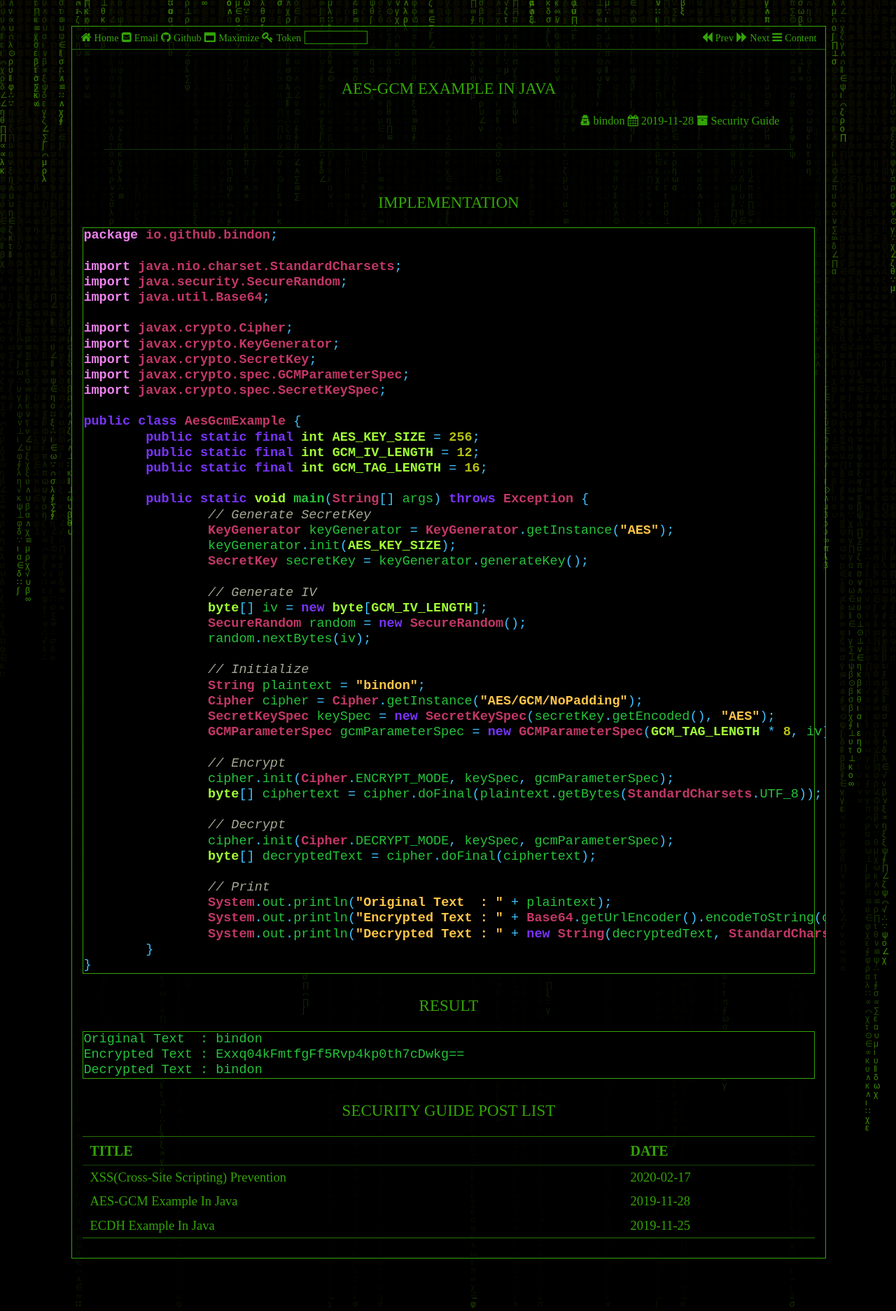
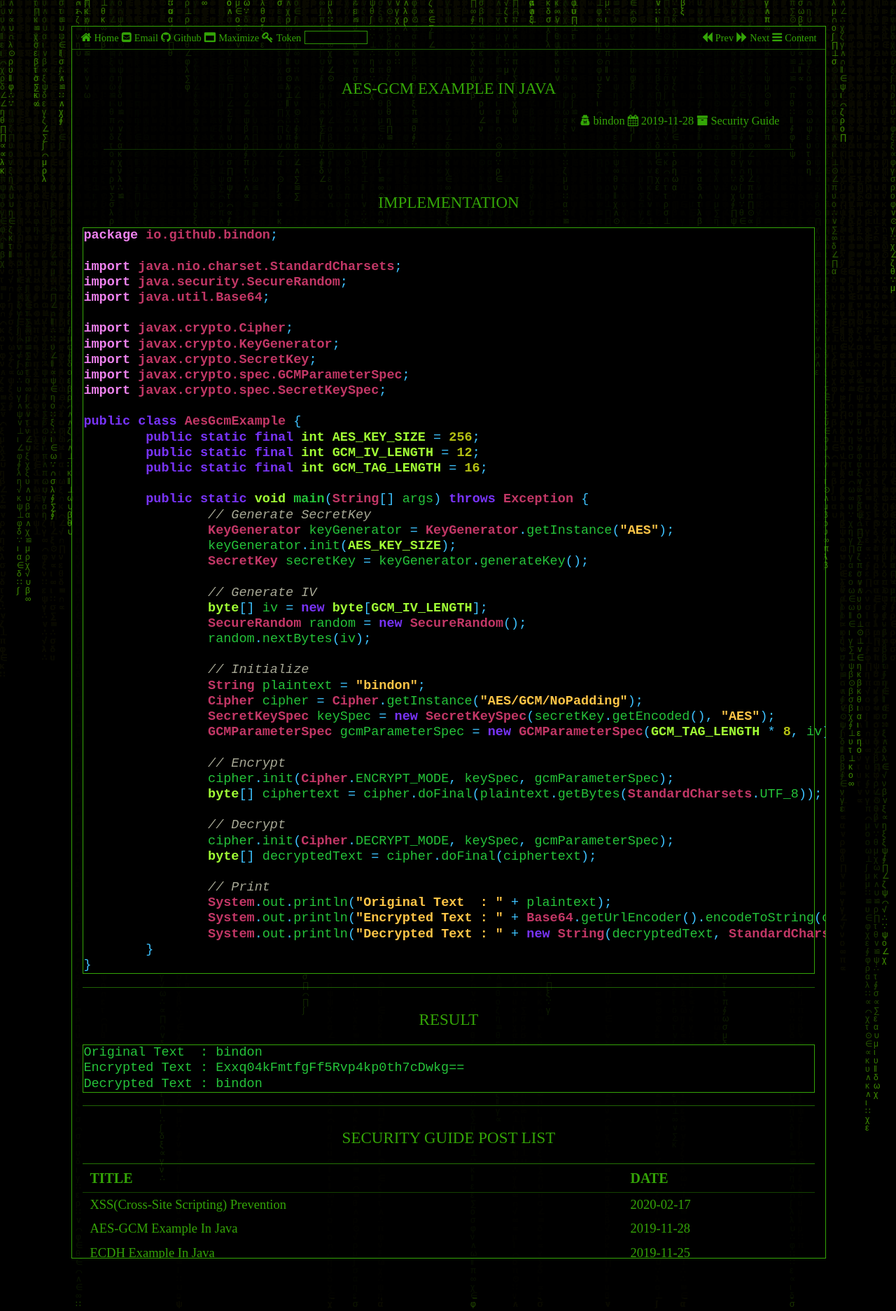
Before and after one commit to bindon/bindon.github.io, a Jekyll site: the page built from _posts/Security Guide/2019-11-28-aes-gcm.md, in a window 1280 px wide. Shown: the whole page at 70% size. Built offline with Jekyll 4.4.1, drawn with Linux system fonts in a browser that asks for light colours; some web fonts are replaced.

Commit message:
Change horizontal rule element

````diff
--- a/_includes/list_of_articles.html
+++ b/_includes/list_of_articles.html
@@ -1,3 +1,4 @@
+<hr />
 {% case page.post_list %}
 {% when "date" %}
 <!-- list of articles: sort by date (by default) -->
--- a/_posts/Security Guide/2019-11-28-aes-gcm.md
+++ b/_posts/Security Guide/2019-11-28-aes-gcm.md
@@ -17,6 +17,7 @@ abstract: ""
 ---
 
 # Implementation
+
 ```java
 package io.github.bindon;
 
@@ -67,8 +68,10 @@ public class AesGcmExample {
 	}
 }
 ```
+***
 
 # Result
+
 ```
 Original Text  : bindon
 Encrypted Text : Exxq04kFmtfgFf5Rvp4kp0th7cDwkg==
````
Also changed, not shown: _posts/Security Guide/2019-11-25-ecdh.md (+15 -0 lines).
